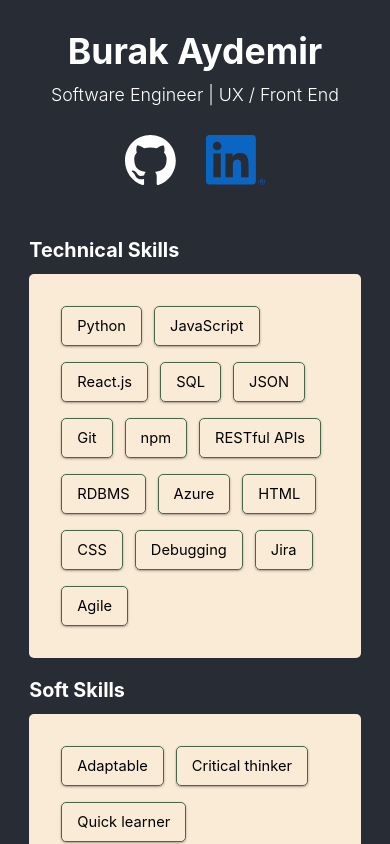
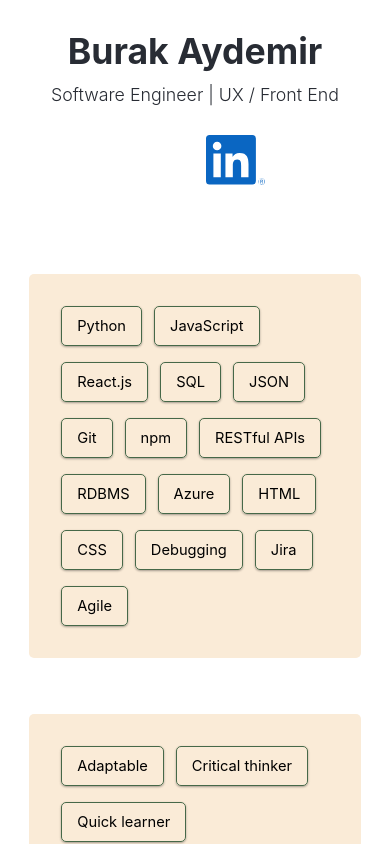
Before and after one commit to BurakAy/burakay.github.io, a React (Create React App) app: page / in a window 390 px wide. Shown: the top 844 px of the page. Built offline with nearby package versions, Linux system fonts and the light colour scheme; no server answers.

Commit message:
Added media query and style rules dark mode

```diff
--- a/src/App.css
+++ b/src/App.css
@@ -1,6 +1,6 @@
 .App {
   text-align: center;
-  background-color: #282c34;
+  background-color: #ffffff;
   min-height: 100vh;
   display: flex;
   flex-direction: column;
@@ -13,7 +13,7 @@
   align-items: center;
   justify-content: start;
   font-size: calc(10px + 2vmin);
-  color: white;
+  color: #282c34;
 }
 
 .App-skill-panels {
@@ -35,3 +35,13 @@
     width: 85vw;
   }
 }
+
+@media (prefers-color-scheme: dark) {
+  .App {
+    background-color: #282c34;
+  }
+
+  .App-header {
+    color: #ffffff;
+  }
+}
```
